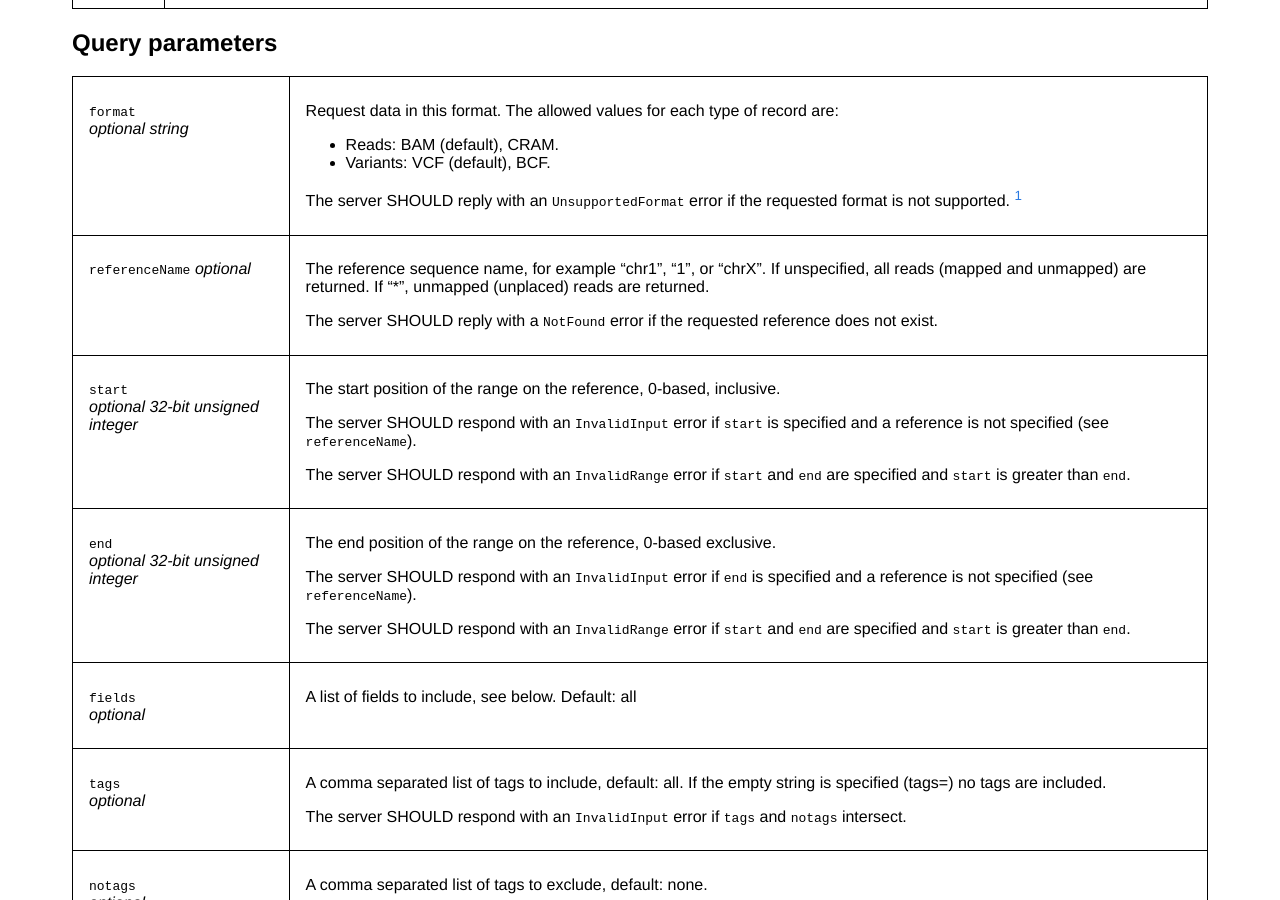
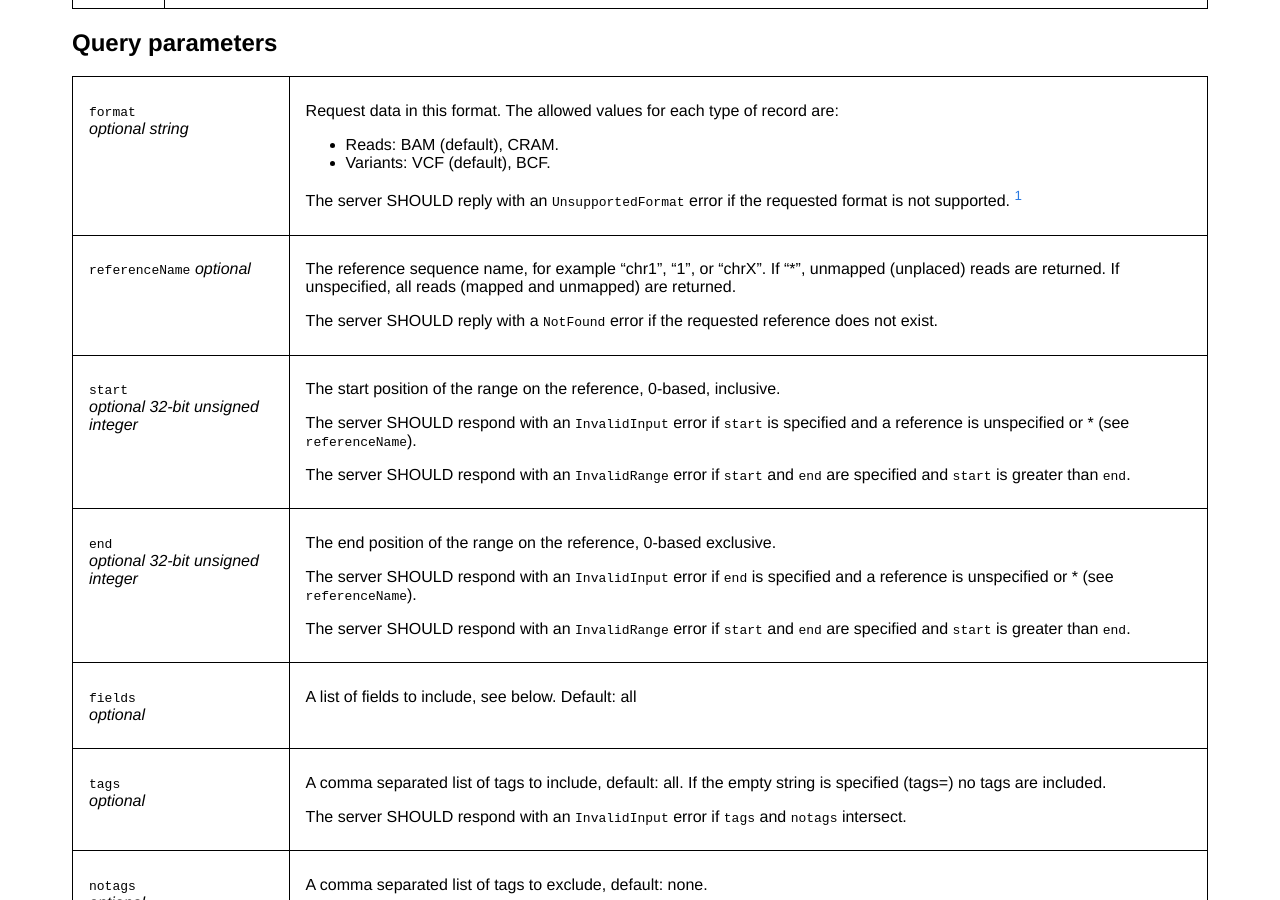
Before and after one commit to samtools/hts-specs, a Jekyll site: the page built from htsget.md, in a window 1280 px wide and 900 px high, scrolled down 2768 px. Built offline with Jekyll 4.4.1, drawn with Linux system fonts in a browser that asks for light colours.

Commit message:
Update htsget.md

```diff
--- a/htsget.md
+++ b/htsget.md
@@ -165,7 +165,7 @@ The server SHOULD reply with an `UnsupportedFormat` error if the requested forma
 `referenceName`
 _optional_
 </td><td>
-The reference sequence name, for example "chr1", "1", or "chrX". If unspecified, all reads (mapped and unmapped) are returned. If "*", unmapped (unplaced) reads are returned.
+The reference sequence name, for example "chr1", "1", or "chrX". If "*", unmapped (unplaced) reads are returned. If unspecified, all reads (mapped and unmapped) are returned.
 
 The server SHOULD reply with a `NotFound` error if the requested reference does not exist.
 </td></tr>
@@ -175,7 +175,7 @@ _optional 32-bit unsigned integer_
 </td><td>
 The start position of the range on the reference, 0-based, inclusive.
 
-The server SHOULD respond with an `InvalidInput` error if `start` is specified and a reference is not specified (see `referenceName`).
+The server SHOULD respond with an `InvalidInput` error if `start` is specified and a reference is unspecified or * (see `referenceName`).
 
 The server SHOULD respond with an `InvalidRange` error if `start` and `end` are specified and `start` is greater than `end`.
 </td></tr>
@@ -185,7 +185,7 @@ _optional 32-bit unsigned integer_
 </td><td>
 The end position of the range on the reference, 0-based exclusive.
 
-The server SHOULD respond with an `InvalidInput` error if `end` is specified and a reference is not specified (see `referenceName`).
+The server SHOULD respond with an `InvalidInput` error if `end` is specified and a reference is unspecified or * (see `referenceName`).
 
 The server SHOULD respond with an `InvalidRange` error if `start` and `end` are specified and `start` is greater than `end`.
 </td></tr>
```
